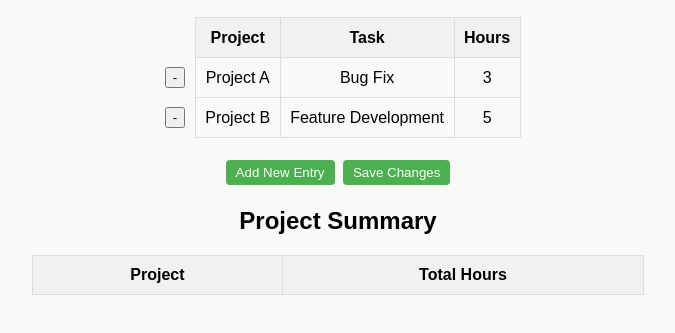
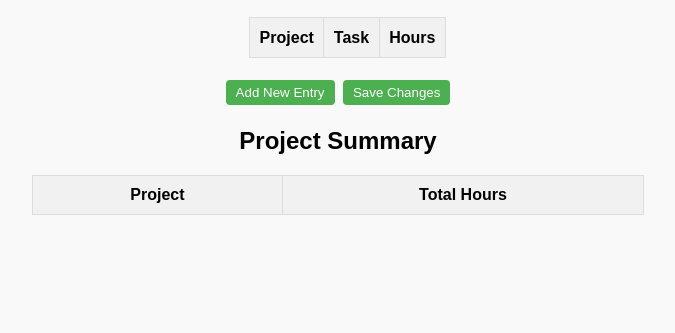
Before and after one commit to scoutbombhead/working_hours_app, a website: page index_load_file.html in a window 1280 px wide. Shown: the part 89-422 px from the top of the page, without its empty margins (302-977 px from the left). Drawn offline with Linux system fonts and the light colour scheme.

Commit message:
.\index_load_file.html

```diff
--- a/index_load_file.html
+++ b/index_load_file.html
@@ -108,18 +108,6 @@
         </tr>
         </thead>
         <tbody>
-        <tr>
-            <td contenteditable="false"></td>
-            <td contenteditable="true">Project A</td>
-            <td contenteditable="true">Bug Fix</td>
-            <td contenteditable="true">3</td>
-        </tr>
-        <tr>
-            <td contenteditable="false"></td>
-            <td contenteditable="true">Project B</td>
-            <td contenteditable="true">Feature Development</td>
-            <td contenteditable="true">5</td>
-        </tr>
         </tbody>
     </table>
 </div>
@@ -276,10 +264,10 @@
 
     // Attach event listeners to table cells to validate on input
     function attachCellListeners() {
-        const tbody = document.querySelector("#work-hours-table tbody");
-        tbody.querySelectorAll("td[contenteditable='true']").forEach(cell => {
-            cell.addEventListener("input", validateTable);
-        });
+        document.querySelector("#work-hours-table").addEventListener("input", validateTable);
+        document.querySelector("#work-hours-table").addEventListener("keydown", validateTable);
+        document.querySelector("#work-hours-table").addEventListener("blur", validateTable, true);
+
     }
 
     // listen to click event on button add entry
```
